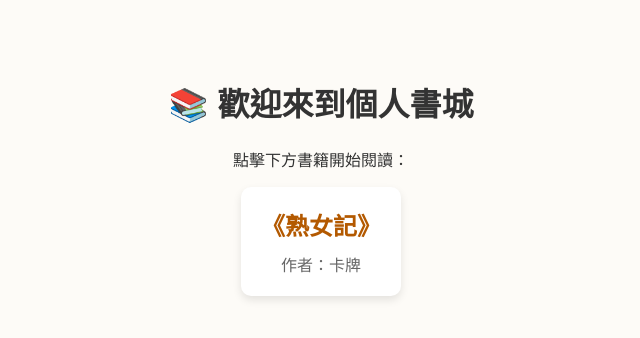
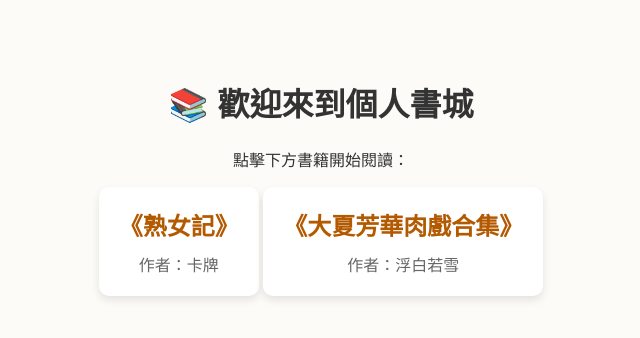
Before and after one commit to aimarket168/BookStore, a plain HTML site: page index.html in a window 1280 px wide. Shown: the whole page, without its empty margins (319-959 px from the left). Drawn offline with Linux system fonts and the light colour scheme.

Commit message:
Update index.html

```diff
--- a/index.html
+++ b/index.html
@@ -19,5 +19,9 @@
         <div class="book-title">《熟女記》</div>
         <div style="color: #666;">作者：卡牌</div>
     </a>
+    <a href="books/daxia/read.html" class="book-card">
+        <div class="book-title">《大夏芳華肉戲合集》</div>
+        <div style="color: #666;">作者：浮白若雪</div>
+    </a>
 </body>
 </html>
```
